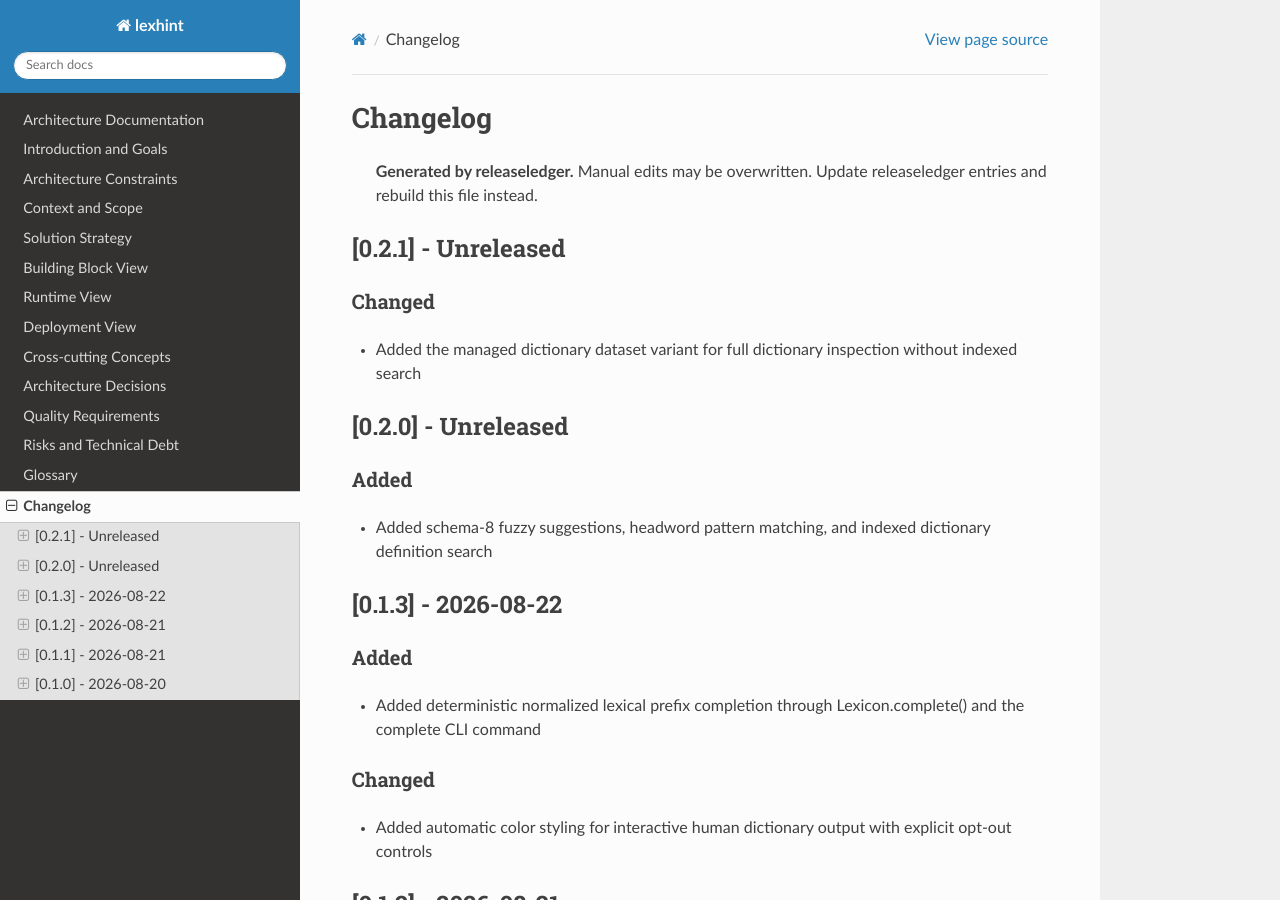
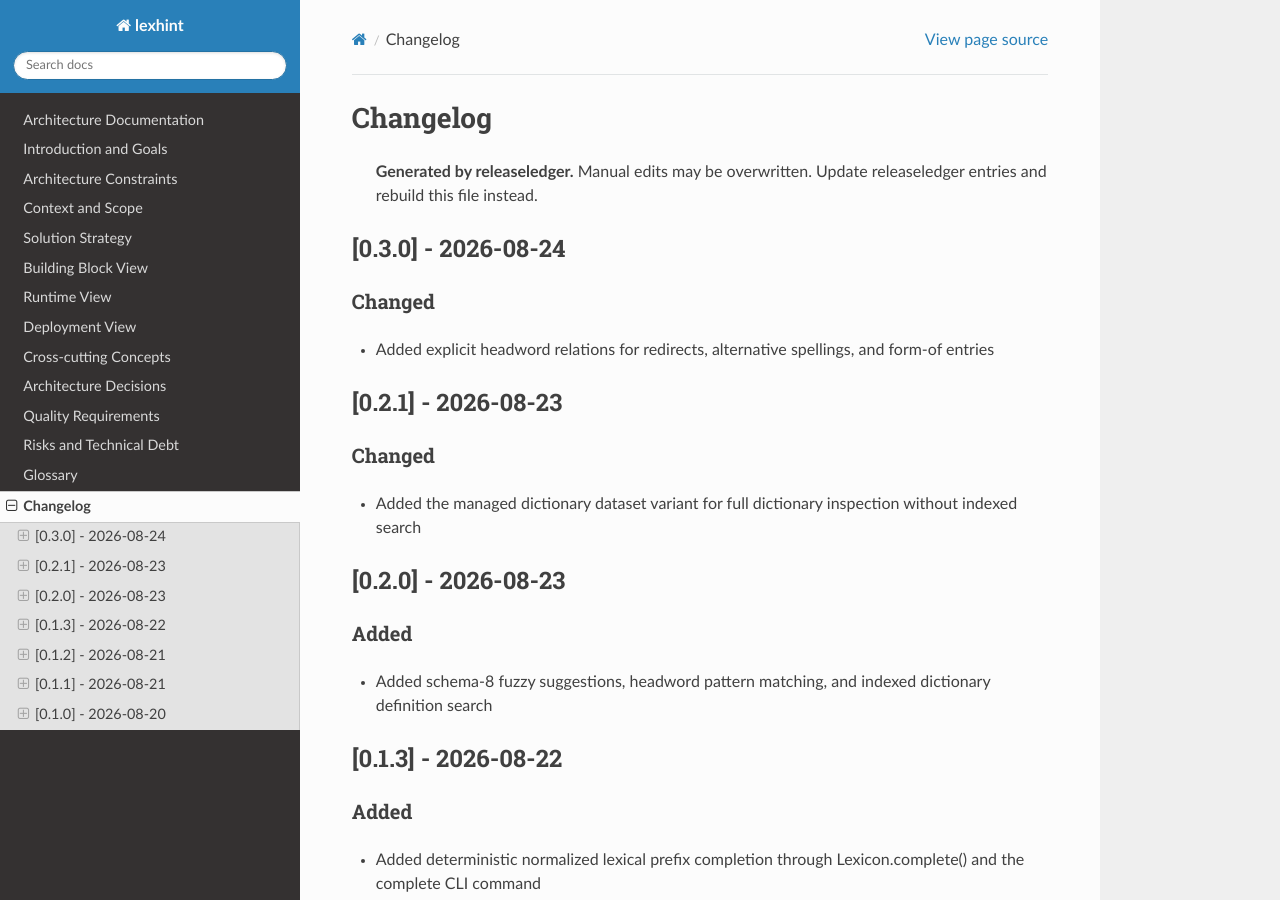
Before and after one commit to buchwandler/lexhint, a Sphinx documentation site: the page built from docs/changelog.md, in a window 1280 px wide and 900 px high. Built offline with Sphinx 7.4.7 and the Read the Docs theme 3.1.0, drawn with Linux system fonts in a browser that asks for light colours.

Commit message:
doc: changelog

```diff
--- a/docs/changelog.md
+++ b/docs/changelog.md
@@ -2,7 +2,15 @@
 
 > **Generated by releaseledger.** Manual edits may be overwritten. Update releaseledger entries and rebuild this file instead.
 
-## [0.2.1] - Unreleased
+## [0.3.0] - 2026-08-24
+
+### Changed
+
+- Added explicit headword relations for redirects, alternative spellings, and form-of entries
+
+<!-- generated by releaseledger -->
+
+## [0.2.1] - 2026-08-23
 
 ### Changed
 
@@ -10,7 +18,7 @@
 
 <!-- generated by releaseledger -->
 
-## [0.2.0] - Unreleased
+## [0.2.0] - 2026-08-23
 
 ### Added
 
```
Also changed, not shown: .ledger/releaseledger/data/ledgers/main/releases/0.2.0/release.md, .ledger/releaseledger/data/ledgers/main/releases/0.2.1/release.md, .ledger/releaseledger/data/ledgers/main/releases/0.3.0/entries/entry-0001.md (added), .ledger/releaseledger/data/ledgers/main/releases/0.3.0/entries/entry-0002.md (added), .ledger/releaseledger/data/ledgers/main/releases/0.3.0/entries/entry-0003.md (added), .ledger/releaseledger/data/ledgers/main/releases/0.3.0/release.md (added), 2 other files.
